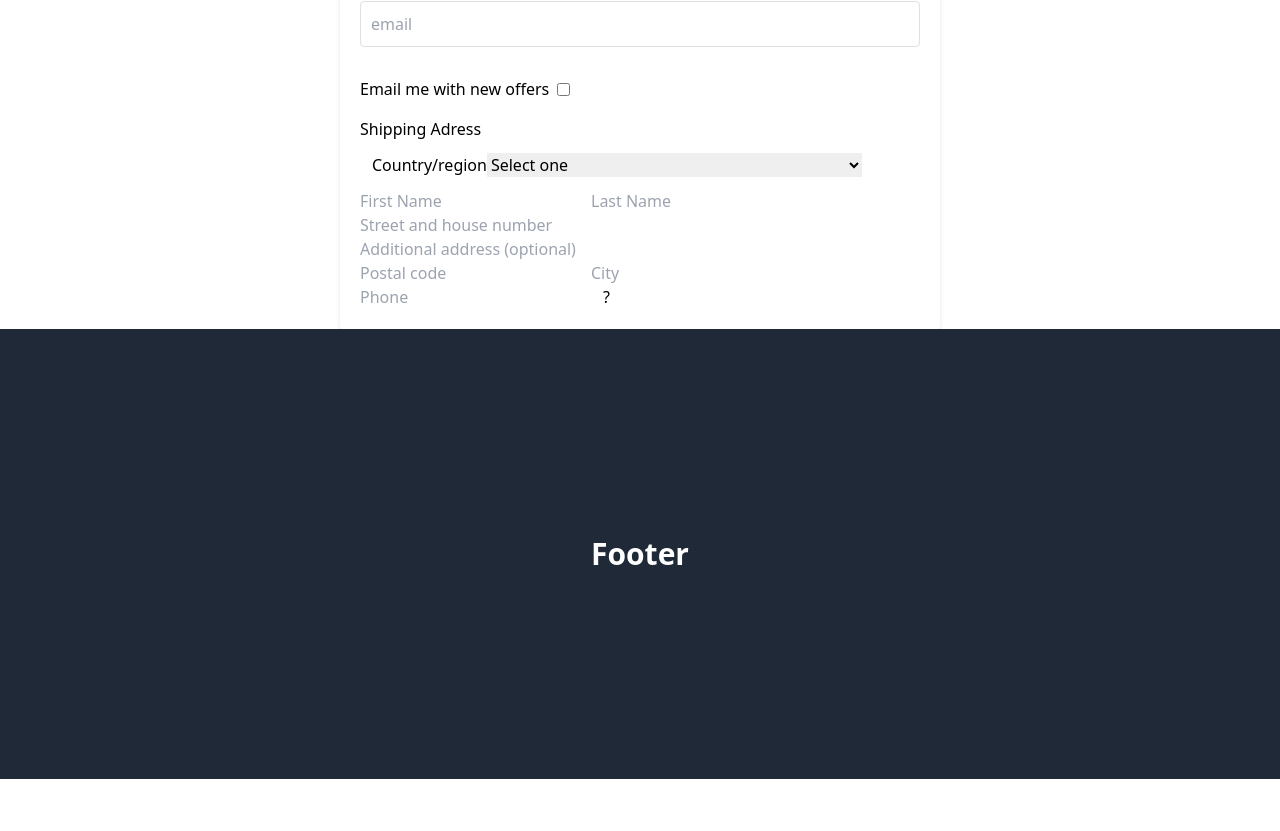
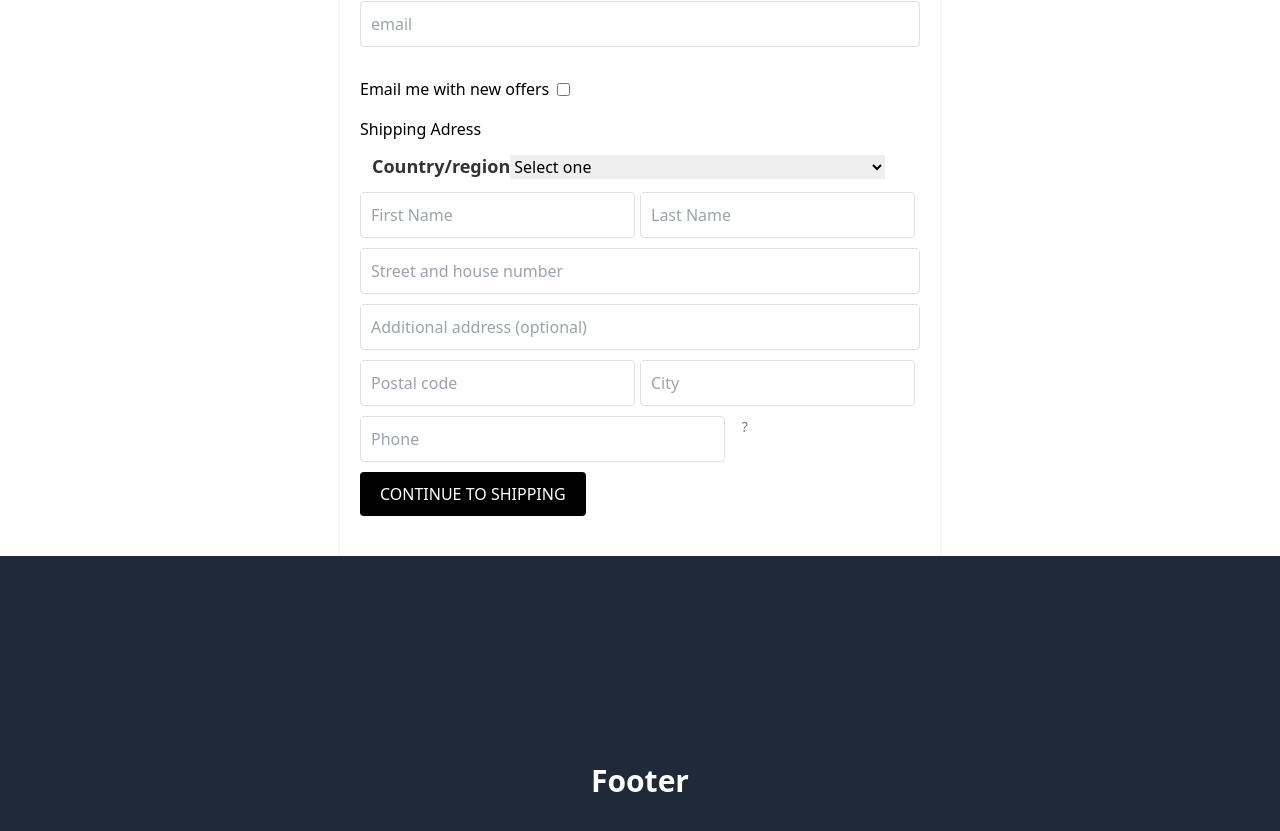
Before and after one commit to iliasFs/Ecommerce-Adminpanel, a React (Vite) app in the folder apps/client/: page /checkout in a window 1280 px wide. Shown: the part 665-1496 px from the top of the page. Before the commit the page ends 1444 px from the top, so only its background shows below. Built offline with nearby package versions, Linux system fonts and the light colour scheme.

Commit message:
feat (client): 'added shipping page with useReducer to controll form'

```diff
--- a/apps/client/src/components/Checkout.tsx
+++ b/apps/client/src/components/Checkout.tsx
@@ -1,12 +1,66 @@
+import { useReducer } from "react";
 import "../index.css";
+
+interface IFormState {
+  country: string;
+  name: string;
+  lastName: string;
+  street: string;
+  additional: string;
+  postal: string;
+  city: string;
+  phone: string;
+}
+type IAction = { type: "UPDATE_INPUT"; id: string; value: string };
+const initialState: IFormState = {
+  country: "",
+  name: "",
+  lastName: "",
+  street: "",
+  additional: "",
+  postal: "",
+  city: "",
+  phone: "",
+};
+
+const reducer = (state: IFormState, action: IAction): IFormState => {
+  switch (action.type) {
+    case "UPDATE_INPUT":
+      return { ...state, [action.id]: action.value };
+    default:
+      return state;
+  }
+};
 const Checkout = () => {
+  const [state, dispatch] = useReducer(reducer, initialState);
+
+  const handleShippingChange = (
+    e: React.ChangeEvent<HTMLInputElement | HTMLSelectElement>
+  ): void => {
+    const { id, value } = e.target;
+    dispatch({ type: "UPDATE_INPUT", id, value });
+  };
+
+  function handleShippingSubmit(e: React.FormEvent<HTMLFormElement>): void {
+    e.preventDefault();
+    console.log("Valores del formulario:", state);
+    dispatch({ type: "UPDATE_INPUT", id: "country", value: "" });
+    dispatch({ type: "UPDATE_INPUT", id: "name", value: "" });
+    dispatch({ type: "UPDATE_INPUT", id: "lastName", value: "" });
+    dispatch({ type: "UPDATE_INPUT", id: "street", value: "" });
+    dispatch({ type: "UPDATE_INPUT", id: "additional", value: "" });
+    dispatch({ type: "UPDATE_INPUT", id: "postal", value: "" });
+    dispatch({ type: "UPDATE_INPUT", id: "city", value: "" });
+    dispatch({ type: "UPDATE_INPUT", id: "phone", value: "" });
+  }
+
   return (
     <div className="checkout-container ">
       <div>
         <h1>LOGO</h1>
       </div>
       <h2>express checkout</h2>
-      <div className="flex gap-3 checkout">
+      <div className="flex gap-3 express-payment checkout">
         <button>shop pay</button>
         <button>paypal</button>
       </div>
@@ -25,7 +79,8 @@ const Checkout = () => {
           alt=""
         />
       </div>
-      <form className="check-form" action="#">
+      <div>
+        <div className="check-form">
           <label>Contact Information</label>
           <div className="flex items-center">
             <p>Alredy have an account?</p>
@@ -36,19 +91,23 @@ const Checkout = () => {
             type="text"
             placeholder="email"
           />
-      </form>
+        </div>
         <div className="flex gap-2 items-center">
           <p className="">Email me with new offers</p>
           <input type="checkbox" />
         </div>
+      </div>
+
       <h2 className="pt-4">Shipping Adress</h2>
-      <form className="flex w-full flex-col ">
+      <form onSubmit={handleShippingSubmit} className="check-form  ">
         <div className="p-3  border-black">
           <label>Country/region</label>
-          <select id="country" name="country">
-            <option value="Select One" selected>
-              Select one
-            </option>
+          <select
+            value={state.country}
+            id="country"
+            onChange={handleShippingChange}
+          >
+            <option value="selected">Select one</option>
             <option value="Afghanistan">Afghanistan</option>
             <option value="Åland Islands">Åland Islands</option>
             <option value="Albania">Albania</option>
@@ -346,17 +405,59 @@ const Checkout = () => {
           </select>
         </div>
         <div className="flex">
-          <input type="text" placeholder="First Name" />
-          <input type="text" placeholder="Last Name" />
+          <input
+            value={state.name}
+            id="name"
+            onChange={handleShippingChange}
+            type="text"
+            placeholder="First Name"
+          />
+          <input
+            value={state.lastName}
+            id="lastName"
+            onChange={handleShippingChange}
+            type="text"
+            placeholder="Last Name"
+          />
         </div>
-        <input type="text" placeholder="Street and house number" />
-        <input type="text" placeholder="Additional address (optional)" />
+        <input
+          value={state.street}
+          id="street"
+          onChange={handleShippingChange}
+          type="text"
+          placeholder="Street and house number"
+        />
+        <input
+          value={state.additional}
+          onChange={handleShippingChange}
+          id="additional"
+          type="text"
+          placeholder="Additional address (optional)"
+        />
         <div className="flex">
-          <input type="text" placeholder="Postal code" />
-          <input type="text" placeholder="City" />
+          <input
+            value={state.postal}
+            onChange={handleShippingChange}
+            id="postal"
+            type="text"
+            placeholder="Postal code"
+          />
+          <input
+            value={state.city}
+            onChange={handleShippingChange}
+            id="city"
+            type="text"
+            placeholder="City"
+          />
         </div>
         <div className="flex gap-3">
-          <input type="text" placeholder="Phone" />
+          <input
+            value={state.phone}
+            onChange={handleShippingChange}
+            id="phone"
+            type="text"
+            placeholder="Phone"
+          ></input>
           <p className="phone-input">
             {"?"}
             <span className="message">
@@ -364,7 +465,9 @@ const Checkout = () => {
             </span>
           </p>
         </div>
-        <button></button>
+        <button type="submit" className="bg-black text-white border-black">
+          CONTINUE TO SHIPPING
+        </button>
       </form>
     </div>
   );
--- a/apps/client/src/components/FeaturedRow.tsx
+++ b/apps/client/src/components/FeaturedRow.tsx
@@ -1,7 +1,6 @@
 import axios from "axios";
 import { useState, useEffect } from "react";
 import { useShoppingCart } from "../contexts/CartContext";
-import { IProduct } from "../types";
 
 interface data {
   id: number;
@@ -15,7 +14,7 @@ interface data {
   newArrivals: boolean;
 }
 
-const FeaturedRow = ({ id }: IProduct) => {
+const FeaturedRow = () => {
   const [data, setData] = useState<data[]>([]);
   useEffect(() => {
     axios
--- a/apps/client/src/index.css
+++ b/apps/client/src/index.css
@@ -94,6 +94,22 @@
 /* Slider arrow styles */
 
 /* CHECKOUT */
+.express-payment {
+  display: flex;
+  justify-content: center;
+  gap: 10px;
+  margin-bottom: 20px;
+}
+
+.express-payment button {
+  background-color: #4c8bf5;
+  color: #ffffff;
+  padding: 10px 20px;
+  border: none;
+  border-radius: 4px;
+  font-size: 16px;
+  cursor: pointer;
+}
 .checkout-container {
   max-width: 600px;
   margin: 0 auto;
```
Also changed, not shown: apps/client/src/pages/HomePage.tsx (+8 -8 lines), apps/client/src/types.ts (+19 -19 lines). Lines whose indentation alone changed are shown as unchanged.
